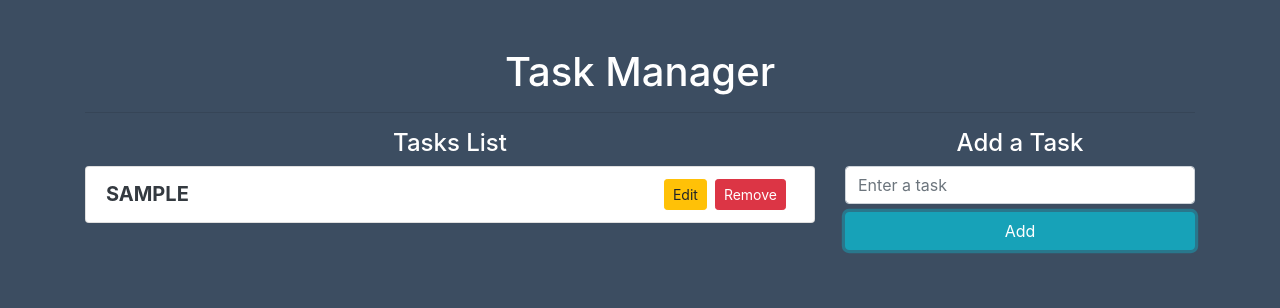
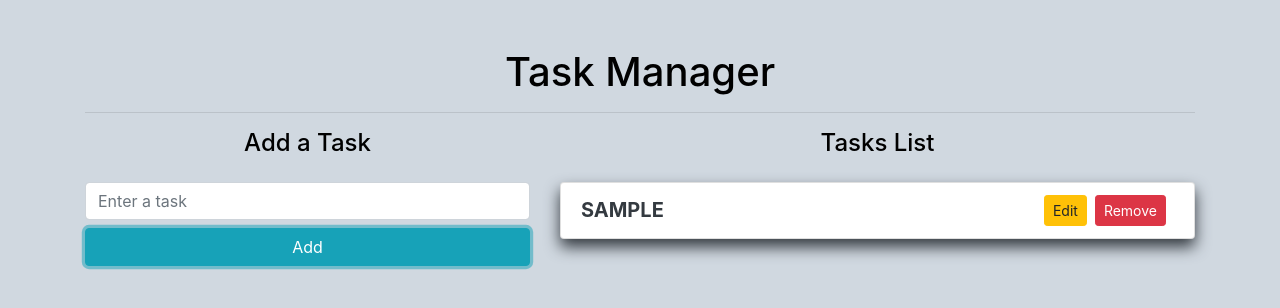
Before and after one commit to portobanco51/taskdirector, a React (Create React App) app: page / in a window 1280 px wide. Both pictures are taken after typing "Sample" into the empty fields and a click on the button "Add". Shown: the top 308 px of the page. Built offline with nearby package versions, Linux system fonts and the light colour scheme.

Commit message:
editerror fixed

```diff
--- a/src/components/App.jsx
+++ b/src/components/App.jsx
@@ -41,7 +41,8 @@ function App() {
   }
 
   const edit = (task) => {
-    setEditMode(true)
+    setErr('')
+    editMode ? setErr('Already Editing!') : setEditMode(true)
     setTask(task.taskName)
     setId(task.id)
   }
@@ -73,24 +74,8 @@ function App() {
       <h1 className="text-center">Task Manager</h1>
       <hr />
       <div className="row">
-        <div className="col-8">
-          <h4 className="text-center">Tasks List</h4>
-          <ul className="list-group">
-            {taskList.map((task) => (
-              <li key={task.id} className="list-group-item text-dark text-capitalize mb-2">
-                <span className="lead font-weight-bold">{task.taskName.toUpperCase()}</span>
-                <button onClick={() => removeTask(task.id)} className="btn btn-danger btn-sm float-right mx-2">
-                  Remove
-                </button>
-                <button onClick={() => edit(task)} className="btn btn-warning btn-sm float-right">
-                  Edit
-                </button>
-              </li>
-            ))}
-          </ul>
-        </div>
-        <div className="col-4">
-          <h4 className="text-center">
+        <div className="col-5">
+          <h4 className="text-center mb-4">
             {editMode ? "Edit Task" : "Add a Task"}
           </h4>
           <form onSubmit={editMode ? editTask : addTask}>
@@ -122,6 +107,22 @@ function App() {
             </button>
           </form>
         </div>
+        <div className="col-7">
+          <h4 className="text-center mb-4">Tasks List</h4>
+          <ul className="list-group">
+            {taskList.map((task) => (
+              <li key={task.id} className="list-group-item text-dark text-capitalize mb-2 shadow">
+                <span className="lead font-weight-bold">{task.taskName.toUpperCase()}</span>
+                <button onClick={() => removeTask(task.id)} className="btn btn-danger btn-sm float-right mx-2">
+                  Remove
+                </button>
+                <button onClick={() => edit(task)} className="btn btn-warning btn-sm float-right">
+                  Edit
+                </button>
+              </li>
+            ))}
+          </ul>
+        </div>
       </div>
     </div >
   );
--- a/src/css/style.css
+++ b/src/css/style.css
@@ -1,4 +1,8 @@
 body {
-    background-color: #3c4d61;
-    color: #fff;
+    background-color: #d0d8e0;
+    color: #000;
 }
+
+.shadow {
+    box-shadow: 0 8px 15px;
+}
```
